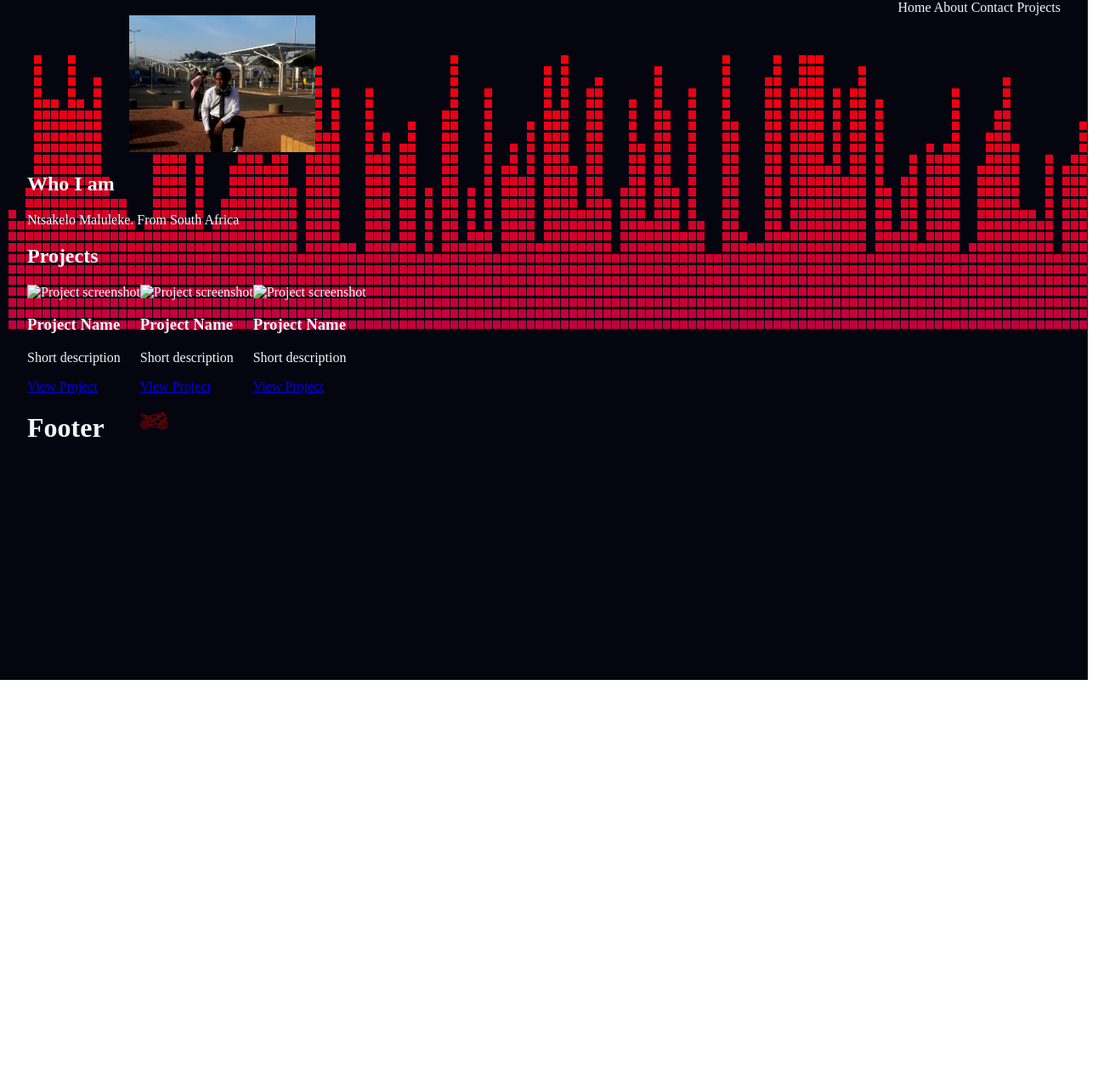
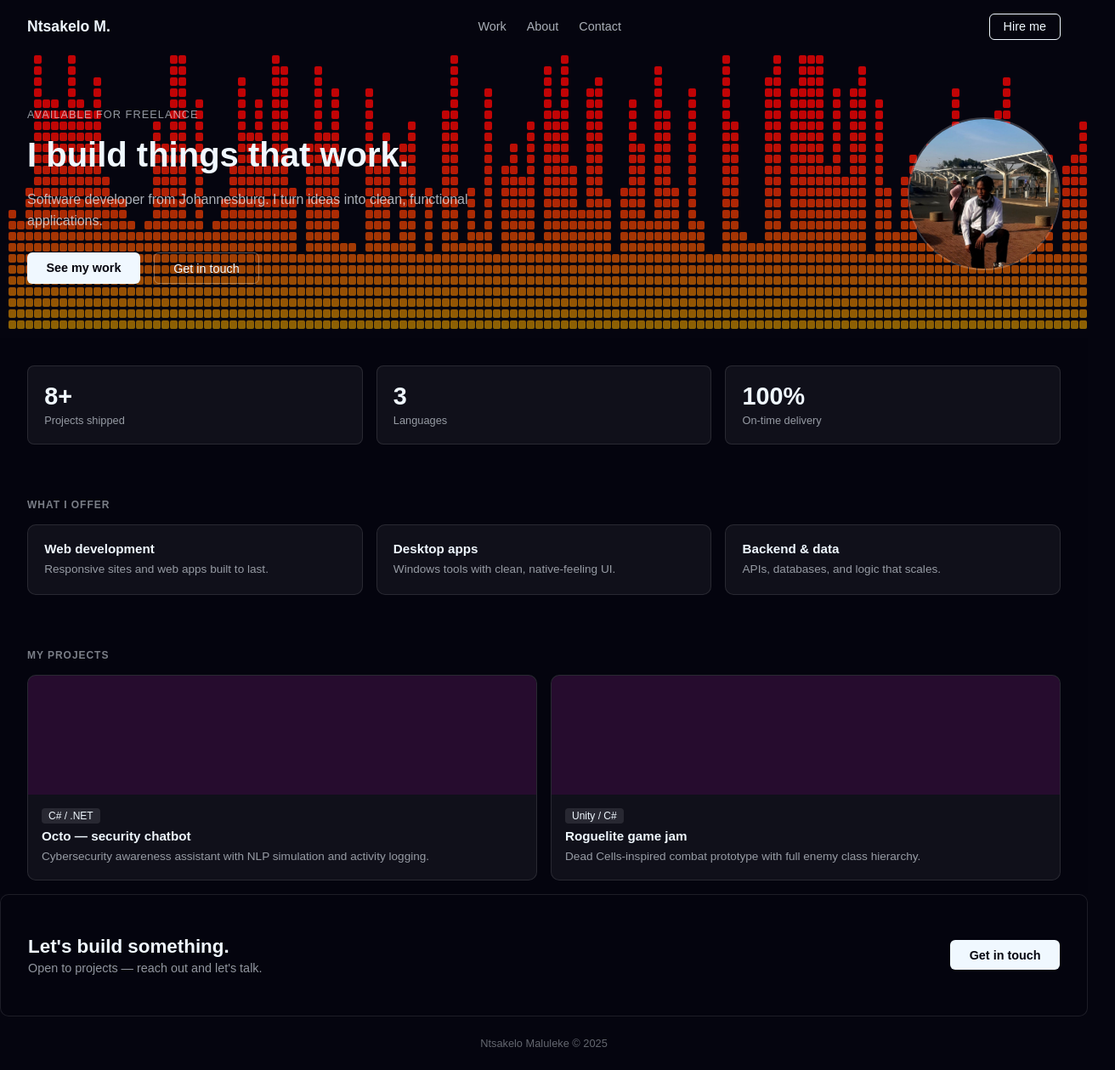
Before and after one commit to Inconcvble/Portolio, a plain HTML site: page index.html in a window 1280 px wide. Shown: the whole page at 85% size, 1312 px wide, since content can reach past the window. Before the commit the page ends 800 px from the top, so only its background shows below. Drawn offline with Linux system fonts and the light colour scheme.

Commit message:
Template implementation

```diff
--- a/index.html
+++ b/index.html
@@ -1,68 +1,111 @@
 <!doctype html>
 <html>
   <head>
-    <meta
-      content="width=device-width, initial-scale=1"
-      id="viewport"
-      name="viewport"
-    />
+    <meta content="width=device-width, initial-scale=1" name="viewport" />
     <meta charset="UTF-8" />
     <script src="waveform.js" defer></script>
     <link href="styles.css" rel="stylesheet" />
   </head>
   <body>
-    <canvas></canvas>
-    <div class="background">
-      <img src="assets/images/motorbike.png" class="racer" />
+    <canvas id="canvas"></canvas>
+
+    <nav class="nav">
+      <span class="nav-logo">Ntsakelo M.</span>
+      <div class="nav-links">
+        <a href="#">Work</a>
+        <a href="#">About</a>
+        <a href="#">Contact</a>
       </div>
-    <header class="header">
-      <div class="navigation">
-        <nav>
-          <a href="index.html"> Home </a>
-          <a href="about.html"> About </a>
-          <a href="contact.html"> Contact </a>
-          <a href="projects.html"> Projects </a>
+      <a href="#contact" class="nav-cta">Hire me</a>
     </nav>
+
+    <section class="hero">
+      <div class="hero-left">
+        <span class="hero-eyebrow">Available for freelance</span>
+        <h1>I build things that work.</h1>
+        <p>
+          Software developer from Johannesburg. I turn ideas into clean,
+          functional applications.
+        </p>
+        <div class="hero-actions">
+          <a href="#work" class="btn-primary">See my work</a>
+          <a href="#contact" class="btn-ghost">Get in touch</a>
         </div>
-      <div class="headshot">
-        <img src="assets/images/headshot.jpeg" class="headshot-image" />
       </div>
-    </header>
-    <main>
-      <section>
-        <div class="description">
-          <h1>Who I am</h1>
-          <p>Ntsakelo Maluleke. From South Africa</p>
+      <div class="hero-image">
+        <img src="assets/images/headshot.jpeg" alt="Ntsakelo Maluleke" />
       </div>
     </section>
-      <section>
-        <div class="projects">
-          <h2>Projects</h2>
+
+    <section class="stats">
+      <div class="stat">
+        <span class="stat-num">8+</span
+        ><span class="stat-label">Projects shipped</span>
+      </div>
+      <div class="stat">
+        <span class="stat-num">3</span><span class="stat-label">Languages</span>
+      </div>
+      <div class="stat">
+        <span class="stat-num">100%</span
+        ><span class="stat-label">On-time delivery</span>
+      </div>
+    </section>
+
+    <section class="services" id="work">
+      <h2 class="section-label">What I offer</h2>
+      <div class="services-grid">
+        <div class="service-card">
+          <h3>Web development</h3>
+          <p>Responsive sites and web apps built to last.</p>
+        </div>
+        <div class="service-card">
+          <h3>Desktop apps</h3>
+          <p>Windows tools with clean, native-feeling UI.</p>
+        </div>
+        <div class="service-card">
+          <h3>Backend & data</h3>
+          <p>APIs, databases, and logic that scales.</p>
+        </div>
+      </div>
+    </section>
+
+    <section class="projects">
+      <h2 class="section-label">My Projects</h2>
       <div class="projects-grid">
         <div class="project-card">
-              <img src="..." alt="Project screenshot" />
-              <h3>Project Name</h3>
-              <p>Short description</p>
-              <a href="...">View Project</a>
+          <div class="project-thumb"></div>
+          <div class="project-body">
+            <span class="project-tag">C# / .NET</span>
+            <h3>Octo — security chatbot</h3>
+            <p>
+              Cybersecurity awareness assistant with NLP simulation and activity
+              logging.
+            </p>
+          </div>
         </div>
         <div class="project-card">
-              <img src="..." alt="Project screenshot" />
-              <h3>Project Name</h3>
-              <p>Short description</p>
-              <a href="...">View Project</a>
-            </div>
-            <div class="project-card">
-              <img src="..." alt="Project screenshot" />
-              <h3>Project Name</h3>
-              <p>Short description</p>
-              <a href="...">View Project</a>
+          <div class="project-thumb"></div>
+          <div class="project-body">
+            <span class="project-tag">Unity / C#</span>
+            <h3>Roguelite game jam</h3>
+            <p>
+              Dead Cells-inspired combat prototype with full enemy class
+              hierarchy.
+            </p>
           </div>
         </div>
       </div>
     </section>
-    </main>
-    <footer class="portfolio-footer">
-      <h1>Footer</h1>
+    <section class="cta" id="contact">
+      <div class="cta-text">
+        <h2>Let's build something.</h2>
+        <p>Open to projects — reach out and let's talk.</p>
+      </div>
+      <a href="mailto:you@email.com" class="btn-primary">Get in touch</a>
+    </section>
+
+    <footer>
+      <p>Ntsakelo Maluleke &copy; 2025</p>
     </footer>
   </body>
 </html>
--- a/styles.css
+++ b/styles.css
@@ -1,84 +1,282 @@
+* {
+  box-sizing: border-box;
+  margin: 0;
+  padding: 0;
+}
+
 body {
-  margin: 0;
+  font-family: sans-serif;
   color: aliceblue;
-  overflow: hidden;
-  position: relative;
+  background: rgb(5, 5, 15);
+  overflow-x: hidden;
 }
+
 canvas {
+  position: fixed;
+  top: 0;
+  left: 0;
   width: 100vw;
-  height: 100vh;
-  position: absolute;
+  height: auto;
   z-index: -1;
 }
-.background {
-  position: absolute;
+
+/* Nav */
+.nav {
+  display: flex;
+  align-items: center;
+  justify-content: space-between;
+  padding: 1rem 2rem;
 }
-.background-soundwave {
-  position: absolute;
-  width: 100vw;
-  height: 100vh;
-  margin: 0;
+
+.nav-logo {
+  font-size: 1.1rem;
+  font-weight: 600;
 }
-.racer {
-  position: relative;
-  top: 60vh;
-  width: 2em;
 
-  animation-name: racerScroll;
-  animation-duration: 20s;
-  animation-iteration-count: infinite;
-  animation-timing-function: ease-in-out;
+.nav-links {
+  display: flex;
+  gap: 1.5rem;
 }
-.header {
-  right: 2em;
-  position: relative;
+
+.nav-links a {
+  color: aliceblue;
+  text-decoration: none;
+  font-size: 0.9rem;
+  opacity: 0.7;
+}
+
+.nav-cta {
+  color: aliceblue;
+  text-decoration: none;
+  font-size: 0.9rem;
+  border: 1px solid aliceblue;
+  padding: 0.4rem 1rem;
+  border-radius: 6px;
+}
+
+/* Hero */
+.hero {
+  display: flex;
+  align-items: center;
+  justify-content: space-between;
+  padding: 4rem 2rem;
+  gap: 2rem;
+}
+
+.hero-left {
   display: flex;
   flex-direction: column;
-  align-items: flex-end;
+  gap: 1rem;
+  max-width: 520px;
 }
 
-.navigation {
-  margin-left: auto;
+.hero-eyebrow {
+  font-size: 0.8rem;
+  opacity: 0.6;
+  text-transform: uppercase;
+  letter-spacing: 0.08em;
 }
 
-.navigation a {
-  color: aliceblue;
-  text-decoration: none;
+.hero-left h1 {
+  font-size: 2.5rem;
+  font-weight: 600;
+  line-height: 1.2;
 }
 
-.headshot {
-  top: 3rem;
+.hero-left p {
+  font-size: 1rem;
+  opacity: 0.7;
+  line-height: 1.6;
 }
 
-.headshot-image {
-  width: 20%;
+.hero-actions {
+  display: flex;
+  gap: 1rem;
+  margin-top: 0.5rem;
 }
 
-main {
-  position: relative;
-  left: 2em;
-}
-.description {
-  position: relative;
+.hero-image img {
+  width: 180px;
+  height: 180px;
+  object-fit: cover;
+  border-radius: 50%;
+  border: 2px solid rgba(255, 255, 255, 0.2);
 }
 
+/* Buttons */
+.btn-primary {
+  background: aliceblue;
+  color: rgb(5, 5, 15);
+  padding: 0.6rem 1.4rem;
+  border-radius: 6px;
+  text-decoration: none;
+  font-size: 0.9rem;
+  font-weight: 600;
+}
+
+.btn-ghost {
+  color: aliceblue;
+  border: 1px solid rgba(255, 255, 255, 0.3);
+  padding: 0.6rem 1.4rem;
+  border-radius: 6px;
+  text-decoration: none;
+  font-size: 0.9rem;
+}
+
+/* Stats */
+.stats {
+  display: grid;
+  grid-template-columns: repeat(3, 1fr);
+  gap: 1rem;
+  padding: 2rem;
+}
+
+.stat {
+  display: flex;
+  flex-direction: column;
+  gap: 4px;
+  background: rgba(255, 255, 255, 0.05);
+  padding: 1.2rem;
+  border-radius: 8px;
+  border: 0.5px solid rgba(255, 255, 255, 0.1);
+}
+
+.stat-num {
+  font-size: 1.8rem;
+  font-weight: 600;
+}
+
+.stat-label {
+  font-size: 0.8rem;
+  opacity: 0.6;
+}
+
+/* Section label */
+.section-label {
+  font-size: 0.75rem;
+  text-transform: uppercase;
+  letter-spacing: 0.08em;
+  opacity: 0.5;
+  margin-bottom: 1rem;
+}
+
+/* Services */
+.services {
+  padding: 2rem;
+}
+
+.services-grid {
+  display: grid;
+  grid-template-columns: repeat(3, 1fr);
+  gap: 1rem;
+}
+
+.service-card {
+  background: rgba(255, 255, 255, 0.05);
+  border: 0.5px solid rgba(255, 255, 255, 0.1);
+  border-radius: 10px;
+  padding: 1.2rem;
+  display: flex;
+  flex-direction: column;
+  gap: 6px;
+}
+
+.service-card h3 {
+  font-size: 0.95rem;
+  font-weight: 600;
+}
+
+.service-card p {
+  font-size: 0.85rem;
+  opacity: 0.6;
+  line-height: 1.5;
+}
+
+/* Projects */
 .projects {
-  position: relative;
+  padding: 2rem 2rem 1rem 2rem;
 }
 
 .projects-grid {
-  display: flex;
-}
-.project-card {
-  display: block;
+  display: grid;
+  grid-template-columns: repeat(2, 1fr);
+  gap: 1rem;
 }
 
+.project-card {
+  background: rgba(255, 255, 255, 0.05);
+  border: 0.5px solid rgba(255, 255, 255, 0.1);
+  border-radius: 10px;
+  overflow: hidden;
+}
+
+.project-thumb {
+  height: 140px;
+  background: rgba(128, 0, 128, 0.2);
+}
+
+.project-body {
+  padding: 1rem;
+  display: flex;
+  flex-direction: column;
+  gap: 6px;
+}
+
+.project-tag {
+  font-size: 0.75rem;
+  background: rgba(255, 255, 255, 0.1);
+  padding: 2px 8px;
+  border-radius: 4px;
+  width: fit-content;
+}
+
+.project-body h3 {
+  font-size: 0.95rem;
+  font-weight: 600;
+}
+
+.project-body p {
+  font-size: 0.85rem;
+  opacity: 0.6;
+  line-height: 1.5;
+}
+
+/* CTA */
+.cta {
+  display: flex;
+  align-items: center;
+  justify-content: space-between;
+  padding: 3rem 2rem;
+  border: 0.5px solid rgba(255, 255, 255, 0.1);
+  border-radius: 10px;
+  background: rgba(255, 255, 255, 0.03);
+}
+
+.cta h2 {
+  font-size: 1.4rem;
+  font-weight: 600;
+  margin-bottom: 4px;
+}
+
+.cta p {
+  font-size: 0.9rem;
+  opacity: 0.6;
+}
+
+/* Footer */
 footer {
-  position: relative;
-  left: 2em;
+  padding: 1.5rem 2rem;
+  font-size: 0.8rem;
+  opacity: 0.4;
+  text-align: center;
 }
-.portfolio-footer {
-  position: relative;
+
+.stats,
+.services,
+.projects,
+.cta {
+  background: rgba(5, 5, 15, 0.75);
+  backdrop-filter: blur(8px);
 }
 
 @keyframes racerScroll {
--- a/waveform.js
+++ b/waveform.js
@@ -1,19 +1,23 @@
 const canvas = document.querySelector("canvas");
 canvas.width = window.innerWidth;
-canvas.height = window.innerHeight;
+canvas.height = document.body.scrollHeight;
 canvas.style.backgroundColor = "rgb(5, 5, 15)";
 
 const ctx = canvas.getContext("2d");
 
-const gradient = ctx.createLinearGradient(0, canvas.height, 0, 0);
-gradient.addColorStop(0, "#800080");
-gradient.addColorStop(1, "#ff0000");
+const topOfBars = 10 * 14;
+const bottomOfBars = canvas.height;
+
+const gradient = ctx.createLinearGradient(0, bottomOfBars, 0, topOfBars);
+gradient.addColorStop(0.5, "#2bff00");
+gradient.addColorStop(1, "#ff0303c0");
 
 ctx.fillStyle = gradient;
 
 const position = [];
 const barWidth = 9;
 const barHeight = 10;
+const cornerRad = 2;
 
 function createPositions() {
   for (let i = 10; i <= canvas.width - 10; i += 10) {
@@ -25,7 +29,7 @@ function createColumn(pos, peak) {
   ctx.beginPath();
   for (let i = peak; i < 30; i++) {
     let space = i;
-    ctx.rect(pos, i * 12 + space, barWidth, barHeight);
+    ctx.roundRect(pos, i * 12 + space, barWidth, barHeight, cornerRad);
   }
   ctx.fill();
 }
```
Lines whose indentation alone changed are shown as unchanged.
